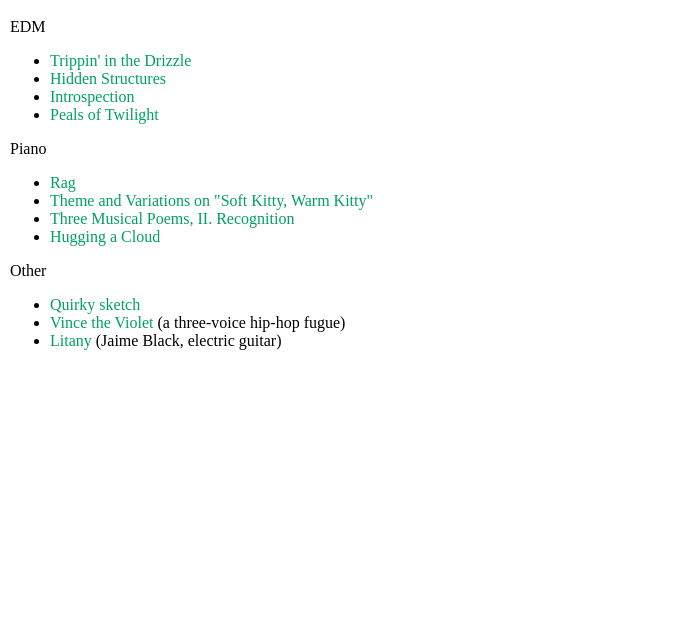
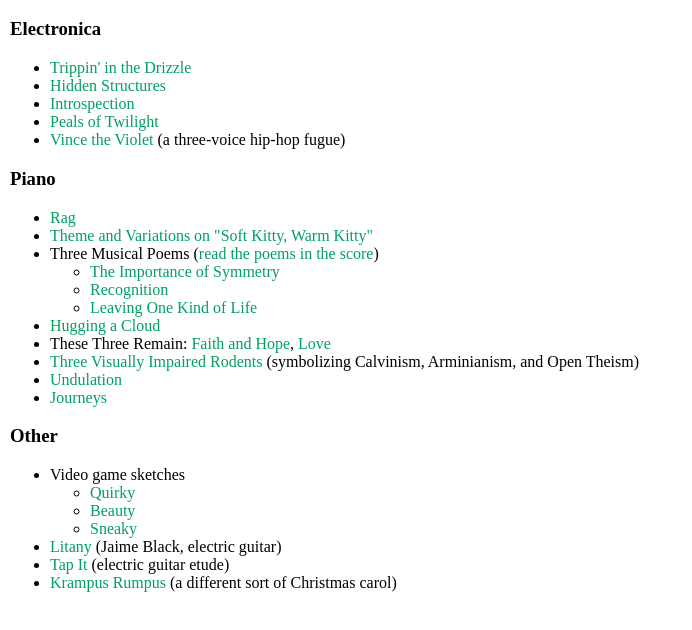
Before and after one commit to BradleyKH/music, a plain HTML site: page index.html in a window 1280 px wide. Shown: the part 50-680 px from the top of the page, without its empty margins (0-692 px from the left). Drawn offline with Linux system fonts and the light colour scheme.

Commit message:
Additions

```diff
--- a/index.html
+++ b/index.html
@@ -25,26 +25,42 @@ A:hover {
 <body>
 <h1>Some Compositions by Bradley Harris</h1>
 
-EDM
+<h3>Electronica</h3>
 <ul>
 	<li><a href="drizzle.mp3">Trippin' in the Drizzle</a></li>
 	<li><a href="hidden structures.mp3">Hidden Structures</a></li>
 	<li><a href="introspection.mp3">Introspection</a></li>
 	<li><a href="peals of twilight.mp3">Peals of Twilight</a></li>
+	<li><a href="vince.mp3">Vince the Violet</a> (a three-voice hip-hop fugue)</li>
 </ul>
 
-Piano
+<h3>Piano</h3>
 <ul>
 	<li><a href="rag.mp3">Rag</a></li>
 	<li><a href="kitty.mp3">Theme and Variations on &quot;Soft Kitty, Warm Kitty&quot;</a></li>
-	<li><a href="poems2.mp3">Three Musical Poems, II. Recognition</a></li>
+	<li>Three Musical Poems (<a href="poems.pdf">read the poems in the score</a>)</li>
+	<ul>
+		<li><a href="poems1.mp3">The Importance of Symmetry</a></li>
+		<li><a href="poems2.mp3">Recognition</a></li>
+		<li><a href="poems3.mp3">Leaving One Kind of Life</a></li>
+	</ul>
 	<li><a href="cloud.mp3">Hugging a Cloud</a></li>
+	<li>These Three Remain: <a href="three1.mp3">Faith and Hope</a>, <a href="three2.mp3">Love</a></li>
+	<li><a href="rodents.mp3">Three Visually Impaired Rodents</a> (symbolizing Calvinism, Arminianism, and Open Theism)</li>
+	<li><a href="undulation.mp3">Undulation</a></li>
+	<li><a href="journeys.mp3">Journeys</a></li>
 </ul>
 
-Other
+<h3>Other</h3>
 <ul>
-	<li><a href="quirky mellow.mp3">Quirky sketch</a></li>
-	<li><a href="vince.mp3">Vince the Violet</a> (a three-voice hip-hop fugue)</li>
+	<li>Video game sketches</li>
+	<ul>
+		<li><a href="quirky mellow.mp3">Quirky</a></li>
+		<li><a href="orch beauty.mp3">Beauty</a></li>
+		<li><a href="orch plucked.mp3">Sneaky</a></li>
+	</ul>
 	<li><a href="litany.mp3">Litany</a> (Jaime Black, electric guitar)</li>
+	<li><a href="tap it.mp3">Tap It</a> (electric guitar etude)</li>
+	<li><a href="krampus.mp3">Krampus Rumpus</a> (a different sort of Christmas carol)</li>
 </ul>
 </body></html>
```
Also changed, not shown: 10 other files.
